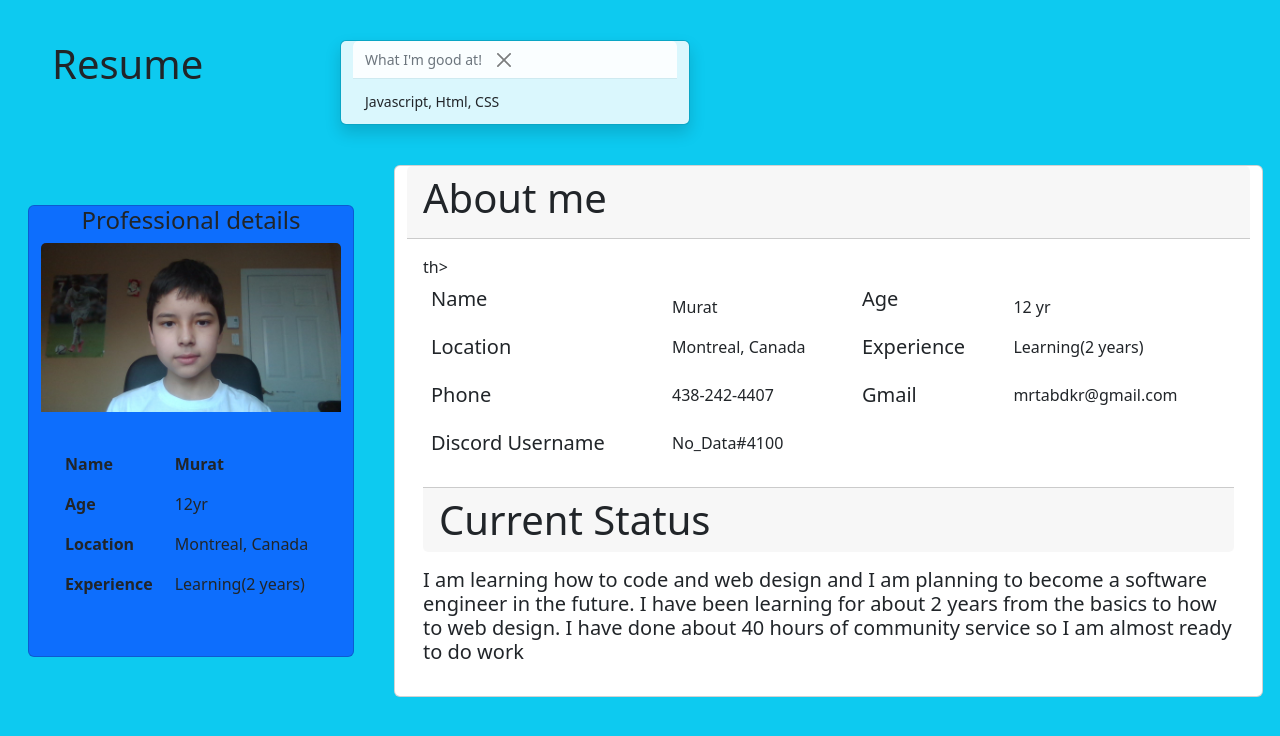
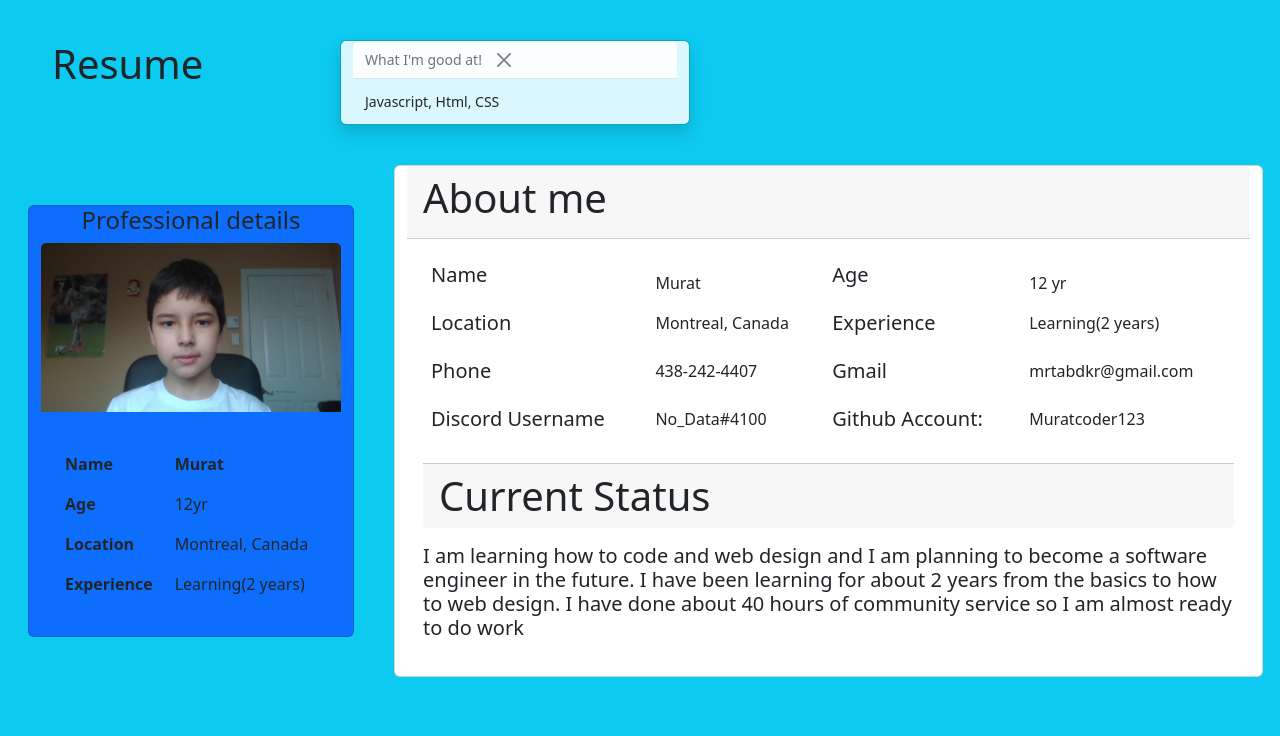
Before and after one commit to Muratcoder123/CV-homework, a plain HTML site: page index.html in a window 1280 px wide. Drawn offline with nearby package versions, Linux system fonts and the light colour scheme.

Commit message:
Update index.html

```diff
--- a/index.html
+++ b/index.html
@@ -4,7 +4,7 @@
     <meta charset="UTF-8">
     <meta http-equiv="X-UA-Compatible" content="IE=edge">
     <meta name="viewport" content="width=device-width, initial-scale=1.0">
-    <title>Document</title>
+    <title>Resume Info!</title>
     <link href="https://cdn.jsdelivr.net/npm/bootstrap@5.2.3/dist/css/bootstrap.min.css" rel="stylesheet" integrity="sha384-rbsA2VBKQhggwzxH7pPCaAqO46MgnOM80zW1RWuH61DGLwZJEdK2Kadq2F9CUG65" crossorigin="anonymous">
 </head>
 <body class="bg-info">
@@ -82,8 +82,8 @@
           <tr>
             <th><h5>Discord Username</h5></th>
             <td>No_Data#4100</td>
-            <th></th>th>
-            <td></td>
+            <th><h5>Github Account:</h5></th>
+            <td>Muratcoder123</td>
           </tr>
         </tbody>
       </table>
```
